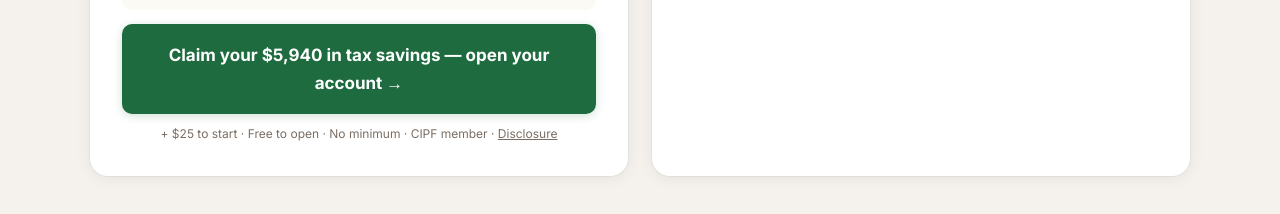
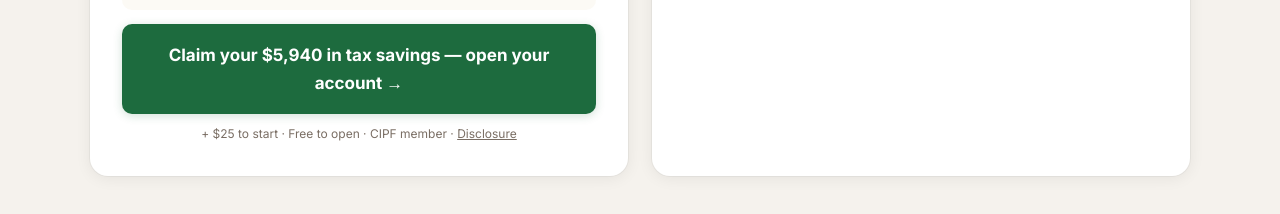
Before and after one commit to Isma103/maplesavings.ca, a plain HTML site: page alberta/index.html in a window 1280 px wide. Shown: the part 2360-2574 px from the top of the page. Drawn offline with Linux system fonts and the light colour scheme.

Commit message:
Add files via upload

```diff
--- a/alberta/index.html
+++ b/alberta/index.html
@@ -922,7 +922,7 @@
           </div>
         </div>
         <a href="https://wealthsimple.com/invite/E7IMSP" target="_blank" rel="noopener noreferrer" class="btn-cta-full" id="primary-cta" aria-live="polite">Open your account →</a>
-        <p class="cta-subtext">+ $25 to start · Free to open · No minimum · CIPF member · <a href="/disclosure/" style="color:inherit;text-decoration:underline;">Disclosure</a></p>
+        <p class="cta-subtext">+ $25 to start · Free to open · CIPF member · <a href="/disclosure/" style="color:inherit;text-decoration:underline;">Disclosure</a></p>
         <div class="urgency-banner" id="urgency-banner" aria-live="polite" style="display:none;"></div>
       </div>
 
```
Also changed, not shown: bc/index.html (+1 -1 lines), index.html (+1 -1 lines), manitoba/index.html (+1 -1 lines), new-brunswick/index.html (+1 -1 lines), newfoundland/index.html (+1 -1 lines), northwest-territories/index.html (+1 -1 lines), nova-scotia/index.html (+1 -1 lines), nunavut/index.html (+1 -1 lines), ontario/index.html (+1 -1 lines), pei/index.html (+1 -1 lines), quebec/index.html (+1 -1 lines), saskatchewan/index.html (+1 -1 lines), yukon/index.html (+1 -1 lines).
